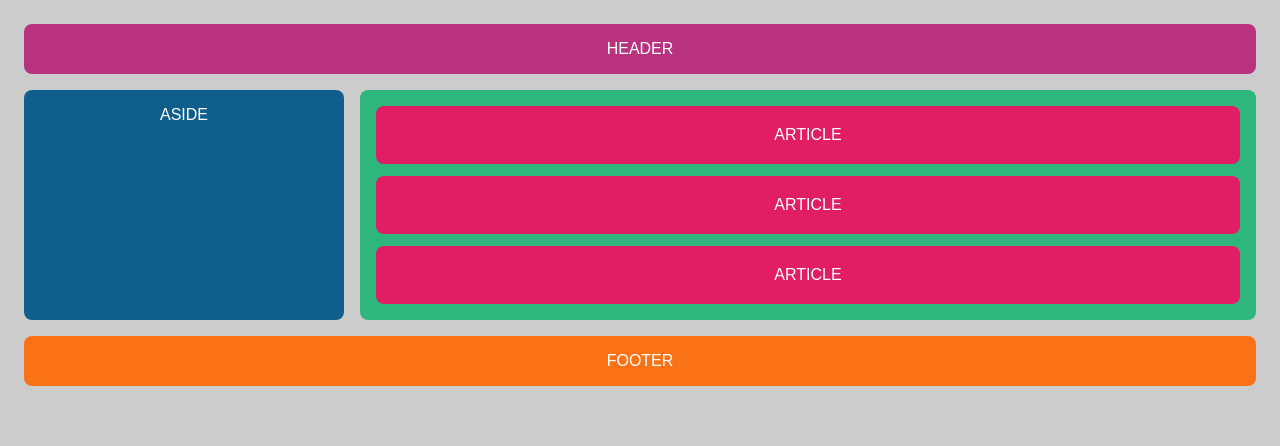
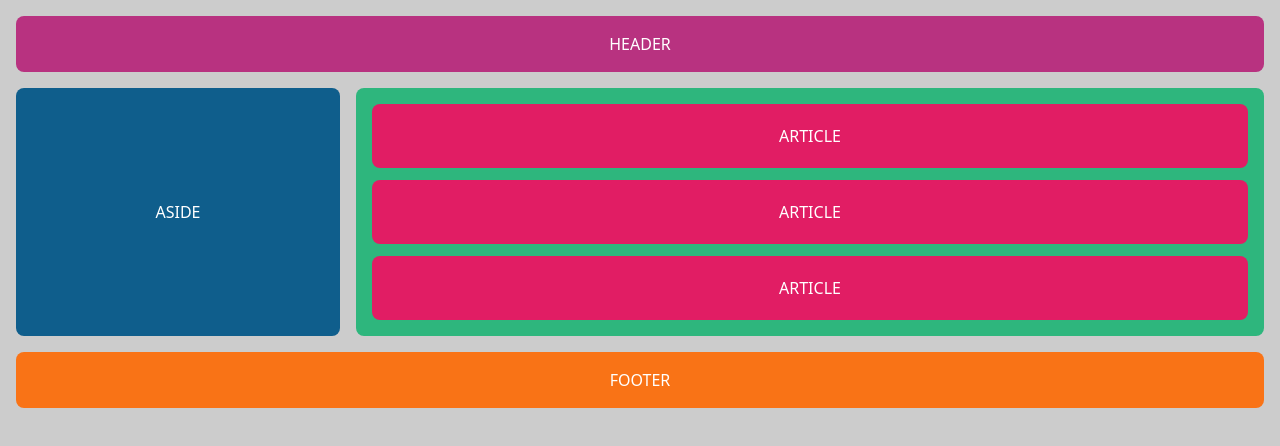
Before and after one commit to Gr0ogrux/flexbox-wireframe-practice, a plain HTML site: page index.html in a window 1280 px wide. Drawn offline with Linux system fonts and the light colour scheme.

Commit message:
created project and uploaded

```diff
--- a/css/reset.css
+++ b/css/reset.css
@@ -0,0 +1,75 @@
+/* Basic Reset to remove default margins, paddings, and other inconsistencies */
+*,
+*::before,
+*::after {
+    box-sizing: border-box; /* Ensure consistent box-sizing for all elements */
+    margin: 0;
+    padding: 0;
+}
+
+/* Remove default bullet styles for lists */
+ul,
+ol {
+    list-style: none;
+}
+
+/* Remove default link underline and inherit color */
+a {
+    text-decoration: none;
+    color: inherit;
+}
+
+/* Set a consistent base font size and line-height */
+html {
+    font-size: 100%; /* 16px as default, adjust as needed */
+    line-height: 1.5;
+    -webkit-text-size-adjust: 100%; /* Prevent text resizing on mobile */
+    scroll-behavior: smooth; /* Smooth scrolling */
+}
+
+/* Ensure consistent appearance of media elements */
+img,
+picture,
+video,
+canvas {
+    display: block;
+    max-width: 100%;
+    height: auto;
+}
+
+/* Reset form elements for consistency */
+input,
+button,
+textarea,
+select {
+    font: inherit; /* Inherit font styles from body */
+    border: none;
+    background: none;
+    outline: none;
+}
+
+/* Remove default button styling and ensure pointer cursor */
+button {
+    cursor: pointer;
+}
+
+/* Set a consistent default for body */
+body {
+    min-height: 100vh;
+    text-rendering: optimizeSpeed; /* Enhance text rendering for better performance */
+    line-height: 1.5;
+    font-family: system-ui, -apple-system, BlinkMacSystemFont, "Segoe UI", Roboto, "Helvetica Neue", Arial, sans-serif;
+}
+
+/* Ensure consistent focus styles for accessibility */
+:focus-visible {
+    outline: 2px dashed #000; /* Customize to suit your design */
+}
+
+/* Remove all animations and transitions for users who prefer reduced motion */
+@media (prefers-reduced-motion: reduce) {
+    * {
+        animation: none;
+        transition: none;
+    }
+}
--- a/css/style.css
+++ b/css/style.css
@@ -22,22 +22,35 @@
     background-color: #2eb67d;
     padding: 16px;
     border-radius: 8px;
+    justify-content: center;
+    align-items: center;
 }
 
 article {
+    display: flex;
+    flex-direction: column;
+    gap: 12px;
     background-color: #e11d64;
     color: white;
     text-align: center;
     padding: 20px;
     border-radius: 8px;
+    justify-content: center;
+    align-items: center;
+    width: 100%;
 }
 
 aside {
+    display: flex;
+    flex-direction: column;
+    gap: 12px;
     background-color: #0f5e8c;
     color: white;
     text-align: center;
     padding: 16px;
     border-radius: 8px;
+    align-items: center;
+    justify-content: center;
 }
 
 footer {
@@ -52,11 +65,13 @@
     display: flex;
     flex-direction: column;
     gap: 16px;
+    height: 100%;
 }
 
-@media (min-width: 768px) {
+@media (min-width: 900px) {
     .content {
         flex-direction: row;
+        justify-content: center;
         align-items: stretch;
     }
 
```
